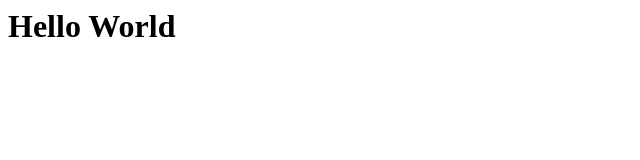
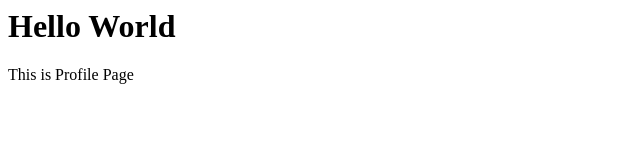
Before and after one commit to karmpatel-simform/Git-PracticalExam, a plain HTML site: page profile.html in a window 1280 px wide. Shown: the whole page, without its empty margins (0-640 px from the left). Drawn offline with Linux system fonts and the light colour scheme.

Commit message:
Profile Page Para Added

```diff
--- a/profile.html
+++ b/profile.html
@@ -4,5 +4,6 @@
     </head>
     <body>
         <h1>Hello World</h1>
+        <p>This is Profile Page</p>
     </body>
 </html>
```
Also changed, not shown: src/login.js (line endings or trailing spaces).
